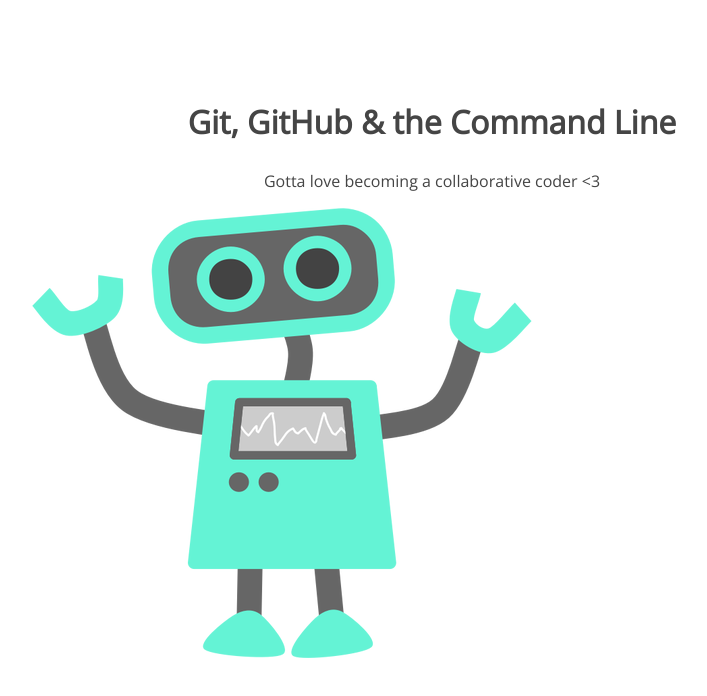
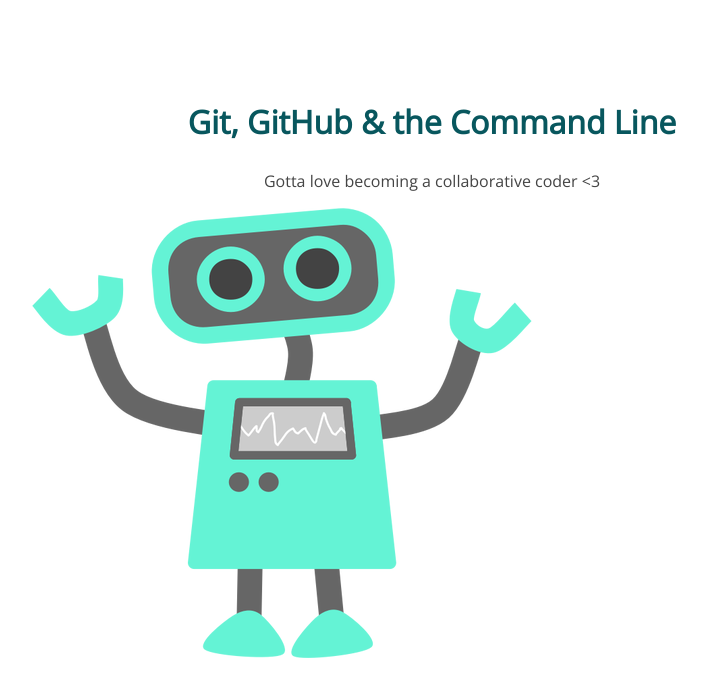
Before and after one commit to Kessiah27/105-project, a plain HTML site: page index.html in a window 1280 px wide. Shown: the whole page, without its empty margins (208-915 px from the left). Drawn offline with nearby package versions, Linux system fonts and the light colour scheme.

Commit message:
changed h1 color to #08575e

```diff
--- a/css/style.css
+++ b/css/style.css
@@ -10,6 +10,7 @@ section p {
 section h1 {
 	font: 32px 'Open Sans';
 	font-weight: bold;
+	color: #08575e;
 }
 section p {
 	font: 16px 'Open Sans';
```
